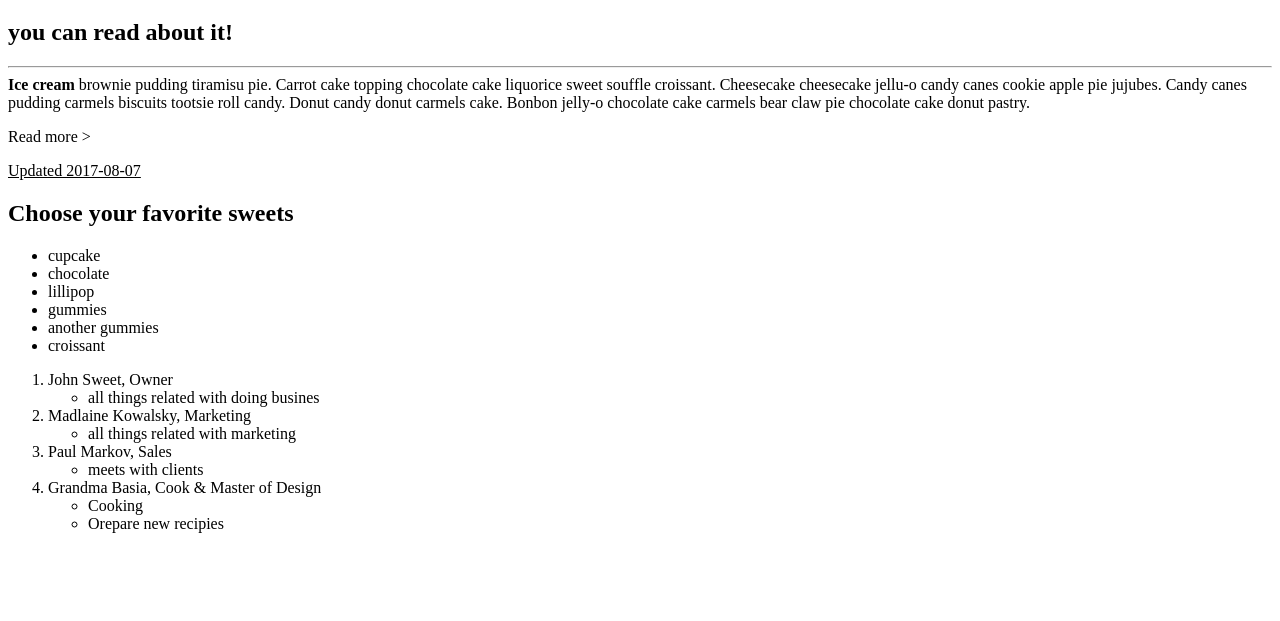
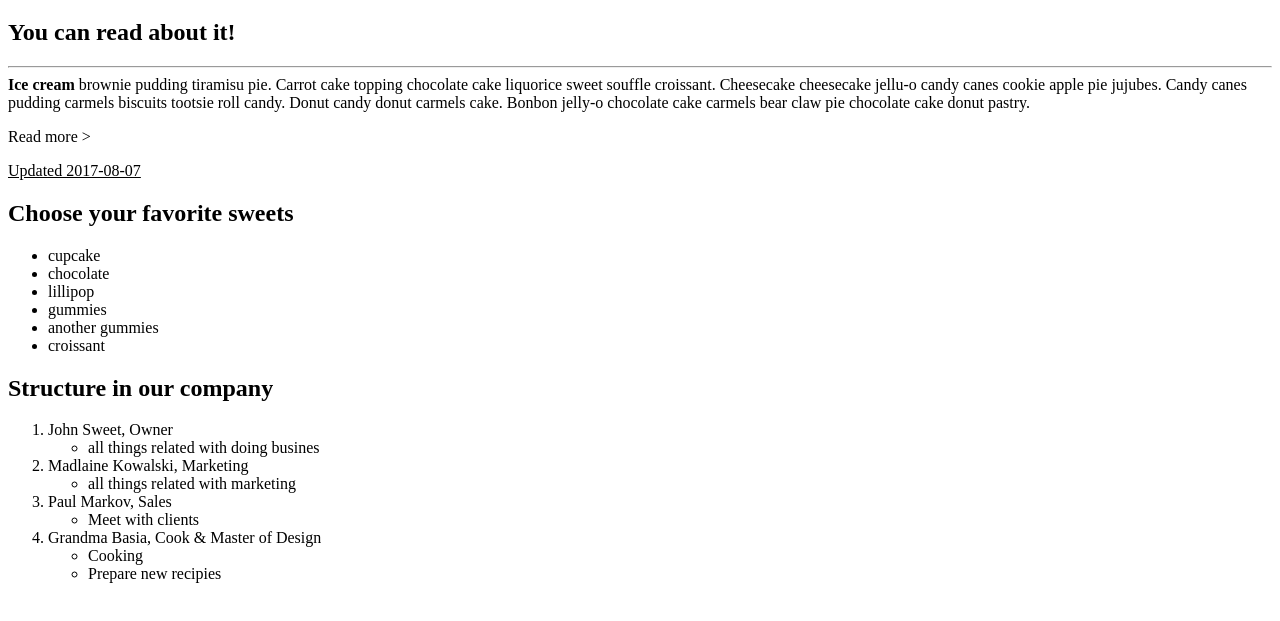
Before and after one commit to mihuwis/wsei-pagewithsweets, a plain HTML site: page index.html in a window 1280 px wide. Shown: the part 61-682 px from the top of the page. Drawn offline with Linux system fonts and the light colour scheme.

Commit message:
Fix typos and add h2 heading

```diff
--- a/index.html
+++ b/index.html
@@ -7,7 +7,7 @@
 </head>
 <body>
     <h1>This page is with sweets</h1>
-    <h2>you can read about it!</h2>
+    <h2>You can read about it!</h2>
     <hr>
     <div><b>Ice cream</b> brownie pudding tiramisu pie.
         Carrot cake topping chocolate cake liquorice sweet souffle croissant.
@@ -31,20 +31,22 @@
         <li>croissant</li>
     </ul>
 
+    <h2>Structure in our company</h2>
+
     <ol>
         <li>John Sweet, Owner
             <ul><li>all things related with doing busines</li></ul>
         </li>
-        <li>Madlaine Kowalsky, Marketing
+        <li>Madlaine Kowalski, Marketing
             <ul><li>all things related with marketing</li></ul>
         </li>
         <li>Paul Markov, Sales
-            <ul><li>meets with clients</li></ul>
+            <ul><li>Meet with clients</li></ul>
         </li>
         <li>Grandma Basia, Cook & Master of Design
             <ul>
                 <li>Cooking</li>
-                <li>Orepare new recipies</li>
+                <li>Prepare new recipies</li>
             </ul>
         </li>
     </ol>
```
